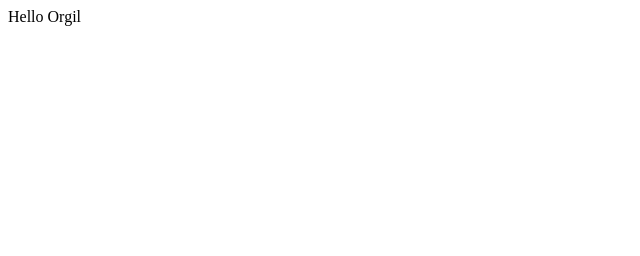
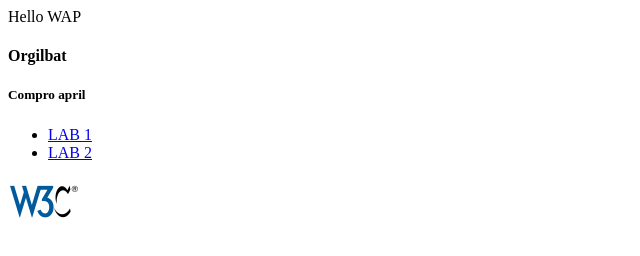
Before and after one commit to zettry1/zettry1.github.io, a plain HTML site: page index.html in a window 1280 px wide. Shown: the whole page, without its empty margins (0-640 px from the left). Drawn offline with Linux system fonts and the light colour scheme.

Commit message:
feat: add list items

```diff
--- a/index.html
+++ b/index.html
@@ -7,6 +7,22 @@
     <title>Document</title>
   </head>
   <body>
-    Hello Orgil
+    Hello WAP
+    <h4>Orgilbat</h4>
+    <h5>Compro april</h5>
+    <ul>
+      <li>
+        <a href="https://zettry1.github.io/">LAB 1</a>
+      </li>
+      <li>
+        <a href="https://zettry1.github.io/">LAB 2</a>
+      </li>
+    </ul>
+
+    <a
+      href="https://validator.w3.org/nu/?doc=https%3A%2F%2Fzettry1.github.io%2F"
+    >
+      <img src="./assets/w3.png" alt="W3C checker" />
+    </a>
   </body>
 </html>
```
Also changed, not shown: assets/w3.png (added).
